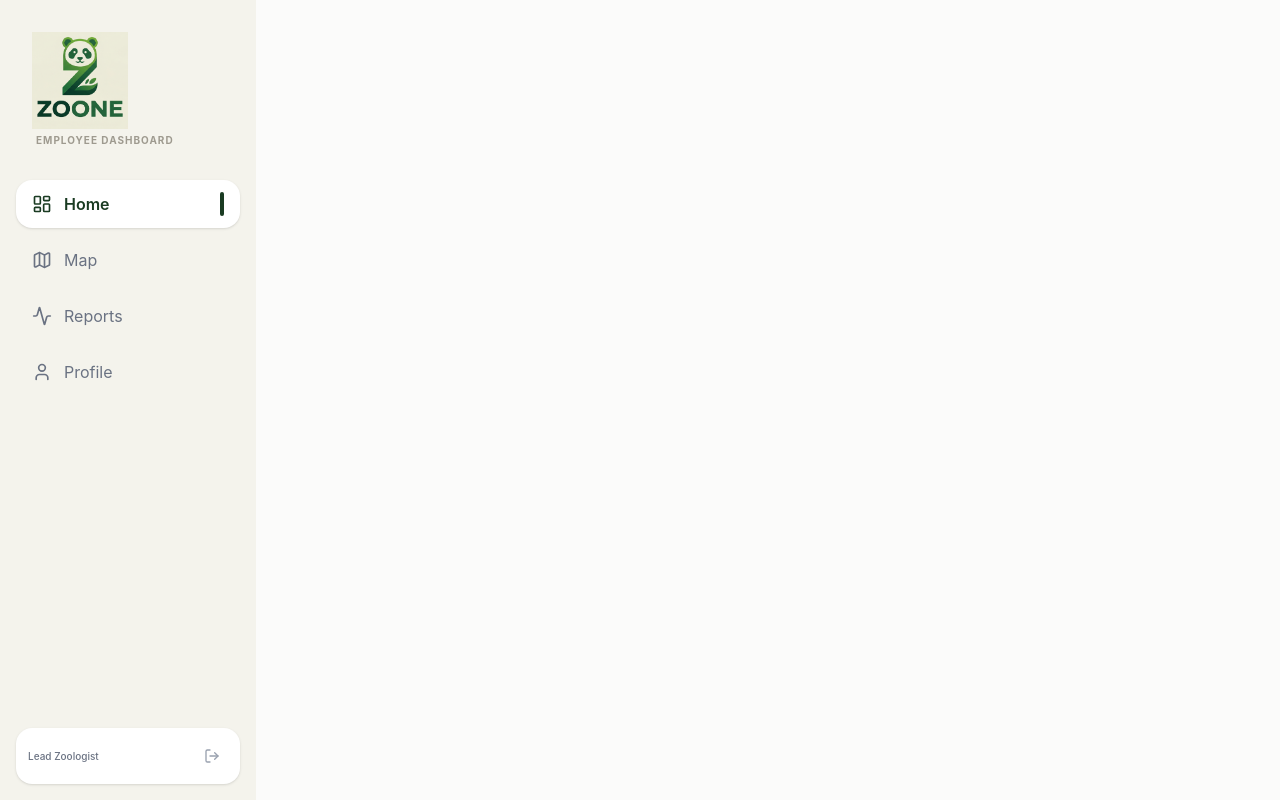
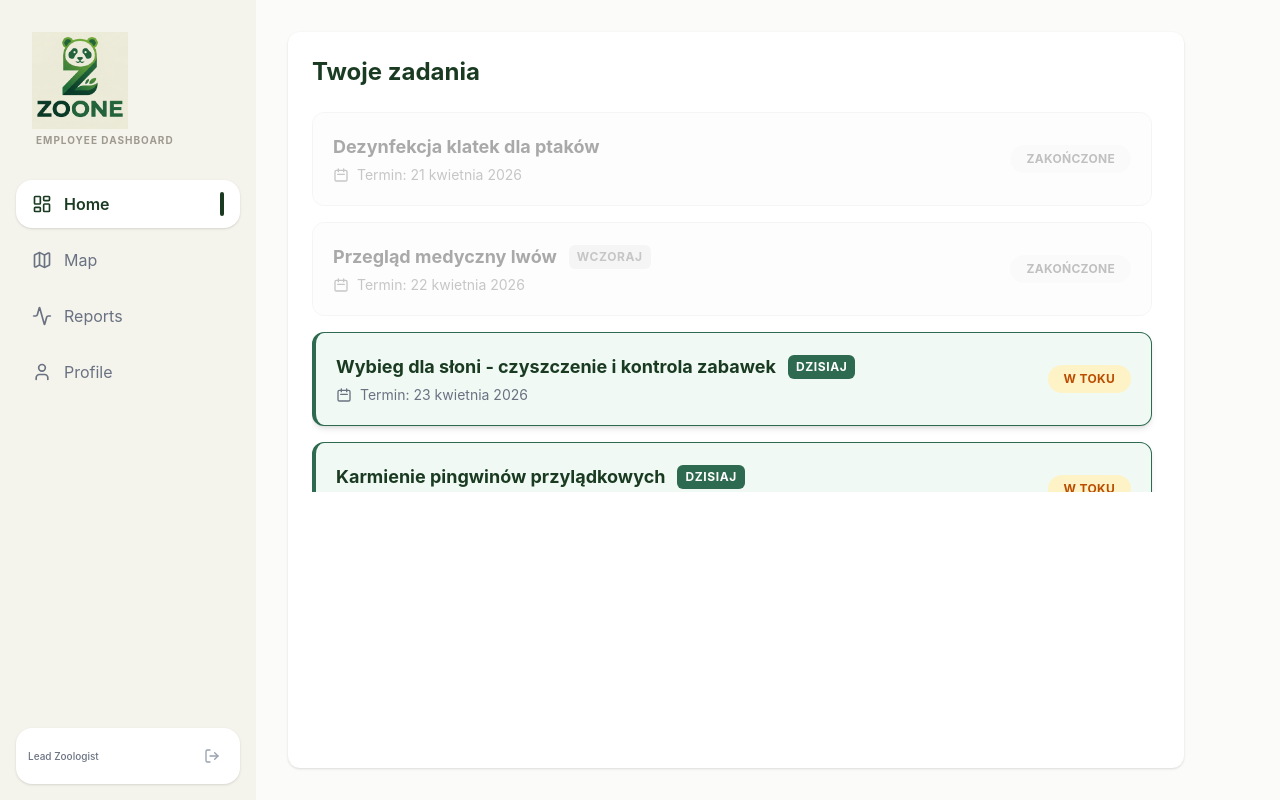
Before and after one commit to dvdek12/zoo-frontend, a Vue app: page /dashboard in a window 1280 px wide. Built offline with nearby package versions, Linux system fonts and the light colour scheme.

Commit message:
added dashboard tasks

```diff
--- a/src/views/DashboardView.vue
+++ b/src/views/DashboardView.vue
@@ -1,13 +1,130 @@
 <template>
-  <div class="flex items-center justify-center h-full">
+  <div class="p-8 h-full flex flex-col">
     <h2
-    v-if="auth.isLoggedIn"
-    class="text-[2.5rem] font-bold text-[#1a3b22] tracking-tight">Good morning, {{ auth.userEmail }}!</h2>
+      v-if="auth.isLoggedIn"
+      class="text-[2.5rem] font-bold text-[#1a3b22] tracking-tight mb-8">Good morning, {{ auth.userEmail }}!</h2>
+
+    <div class="bg-white rounded-xl shadow-sm p-6 flex-1 max-w-4xl">
+      <h3 class="text-2xl font-bold text-[#1a3b22] mb-6">Twoje zadania</h3>
+      <!-- Kontener z maksymalną wysokością dopasowaną mniej więcej do 4 elementów z opcją scrolowania -->
+      <ul class="space-y-4 max-h-[380px] overflow-y-auto pr-2 custom-scrollbar">
+        <li
+          v-for="task in tasks"
+          :key="task.id"
+          @click="goToTask(task.id)"
+          :class="[
+            'p-5 rounded-xl border transition-all duration-300 shrink-0 cursor-pointer hover:shadow-lg hover:-translate-y-0.5',
+            isToday(task.date) ? 'bg-[#f0f9f4] border-[#2d6a4f] shadow-md border-l-4 border-l-[#2d6a4f]' : '',
+            isPast(task.date) ? 'opacity-40 grayscale border-gray-200 bg-gray-50' : '',
+            !isToday(task.date) && !isPast(task.date) ? 'border-gray-200 bg-white hover:border-gray-300' : ''
+          ]"
+        >
+          <div class="flex justify-between items-center leading-relaxed">
+            <div>
+              <div class="flex items-center gap-3 mb-1">
+                <h4
+                  :class="[
+                    'font-bold text-lg',
+                    isToday(task.date) ? 'text-[#1a3b22]' : 'text-gray-800'
+                  ]"
+                >{{ task.title }}</h4>
+                <span v-if="isToday(task.date)" class="bg-[#2d6a4f] text-white text-xs font-bold px-2 py-1 rounded-md uppercase tracking-wider">Dzisiaj</span>
+                <span v-if="isYesterday(task.date)" class="bg-gray-200 text-gray-500 text-xs font-bold px-2 py-1 rounded-md uppercase tracking-wider">Wczoraj</span>
+              </div>
+              <p class="text-sm text-gray-500 flex items-center gap-2">
+                <svg xmlns="http://www.w3.org/2000/svg" class="h-4 w-4" fill="none" viewBox="0 0 24 24" stroke="currentColor">
+                  <path stroke-linecap="round" stroke-linejoin="round" stroke-width="2" d="M8 7V3m8 4V3m-9 8h10M5 21h14a2 2 0 002-2V7a2 2 0 00-2-2H5a2 2 0 00-2 2v12a2 2 0 002 2z" />
+                </svg>
+                Termin: {{ formatDate(task.date) }}
+              </p>
+            </div>
+            <div
+              :class="[
+                'px-4 py-1.5 rounded-full text-xs font-bold tracking-wide uppercase whitespace-nowrap',
+                task.status === 'Zakończone' ? 'bg-green-100 text-green-700' : 'bg-amber-100 text-amber-700'
+              ]"
+            >
+              {{ task.status }}
+            </div>
+          </div>
+        </li>
+      </ul>
+    </div>
   </div>
 </template>
 
 <script setup>
 import { useAuthStore } from '../stores/auth';
+import { useRouter } from 'vue-router';
+import { ref } from 'vue';
 
 const auth = useAuthStore();
+const router = useRouter();
+
+const goToTask = (id) => {
+  router.push(`/dashboard/${id}`);
+};
+
+const dzis = new Date();
+const wczoraj = new Date(dzis);
+wczoraj.setDate(wczoraj.getDate() - 1);
+const przedwczoraj = new Date(dzis);
+przedwczoraj.setDate(przedwczoraj.getDate() - 2);
+const jutro = new Date(dzis);
+jutro.setDate(jutro.getDate() + 1);
+const pojutrze = new Date(dzis);
+pojutrze.setDate(pojutrze.getDate() + 2);
+const zatszydni = new Date(dzis);
+zatszydni.setDate(zatszydni.getDate() + 3);
+
+const obslugaDatySzablon = (data) => {
+  const rok = data.getFullYear();
+  const miesiac = String(data.getMonth() + 1).padStart(2, '0');
+  const dzien = String(data.getDate()).padStart(2, '0');
+  return `${rok}-${miesiac}-${dzien}`;
+};
+
+const tasks = ref([
+  { id: 0, title: 'Dezynfekcja klatek dla ptaków', date: obslugaDatySzablon(przedwczoraj), status: 'Zakończone' },
+  { id: 1, title: 'Przegląd medyczny lwów', date: obslugaDatySzablon(wczoraj), status: 'Zakończone' },
+  { id: 2, title: 'Wybieg dla słoni - czyszczenie i kontrola zabawek', date: obslugaDatySzablon(dzis), status: 'W toku' },
+  { id: 3, title: 'Karmienie pingwinów przylądkowych', date: obslugaDatySzablon(dzis), status: 'W toku' },
+  { id: 4, title: 'Wymiana wody w akwarium nr 4', date: obslugaDatySzablon(dzis), status: 'Oczekujące' },
+  { id: 5, title: 'Spotkanie zespołu ds. naczelnych', date: obslugaDatySzablon(jutro), status: 'Oczekujące' },
+  { id: 6, title: 'Dostawa karmy dla roślinożerców', date: obslugaDatySzablon(jutro), status: 'Oczekujące' },
+  { id: 7, title: 'Szkolenie BHP dla nowych wolontariuszy', date: obslugaDatySzablon(pojutrze), status: 'Oczekujące' },
+  { id: 8, title: 'Inwentaryzacja sprzętu weterynaryjnego', date: obslugaDatySzablon(zatszydni), status: 'Oczekujące' }
+]);
+
+const todayString = obslugaDatySzablon(dzis);
+const isToday = (dateString) => dateString === todayString;
+const isYesterday = (dateString) => dateString === obslugaDatySzablon(wczoraj);
+const isPast = (dateString) => dateString < todayString;
+
+const formatDate = (dateString) => {
+  const date = new Date(dateString);
+  return new Intl.DateTimeFormat('pl-PL', { day: 'numeric', month: 'long', year: 'numeric' }).format(date);
+};
 </script>
+
+<style scoped>
+/* Estylia dla nowoczesnego, ukrytego paska przewijania na Chrome/Safari/Edge */
+.custom-scrollbar::-webkit-scrollbar {
+  width: 6px;
+}
+.custom-scrollbar::-webkit-scrollbar-track {
+  background: transparent;
+}
+.custom-scrollbar::-webkit-scrollbar-thumb {
+  background-color: #d1d5db;
+  border-radius: 20px;
+}
+.custom-scrollbar::-webkit-scrollbar-thumb:hover {
+  background-color: #9ca3af;
+}
+/* Firefox */
+.custom-scrollbar {
+  scrollbar-width: thin;
+  scrollbar-color: #d1d5db transparent;
+}
+</style>
```
